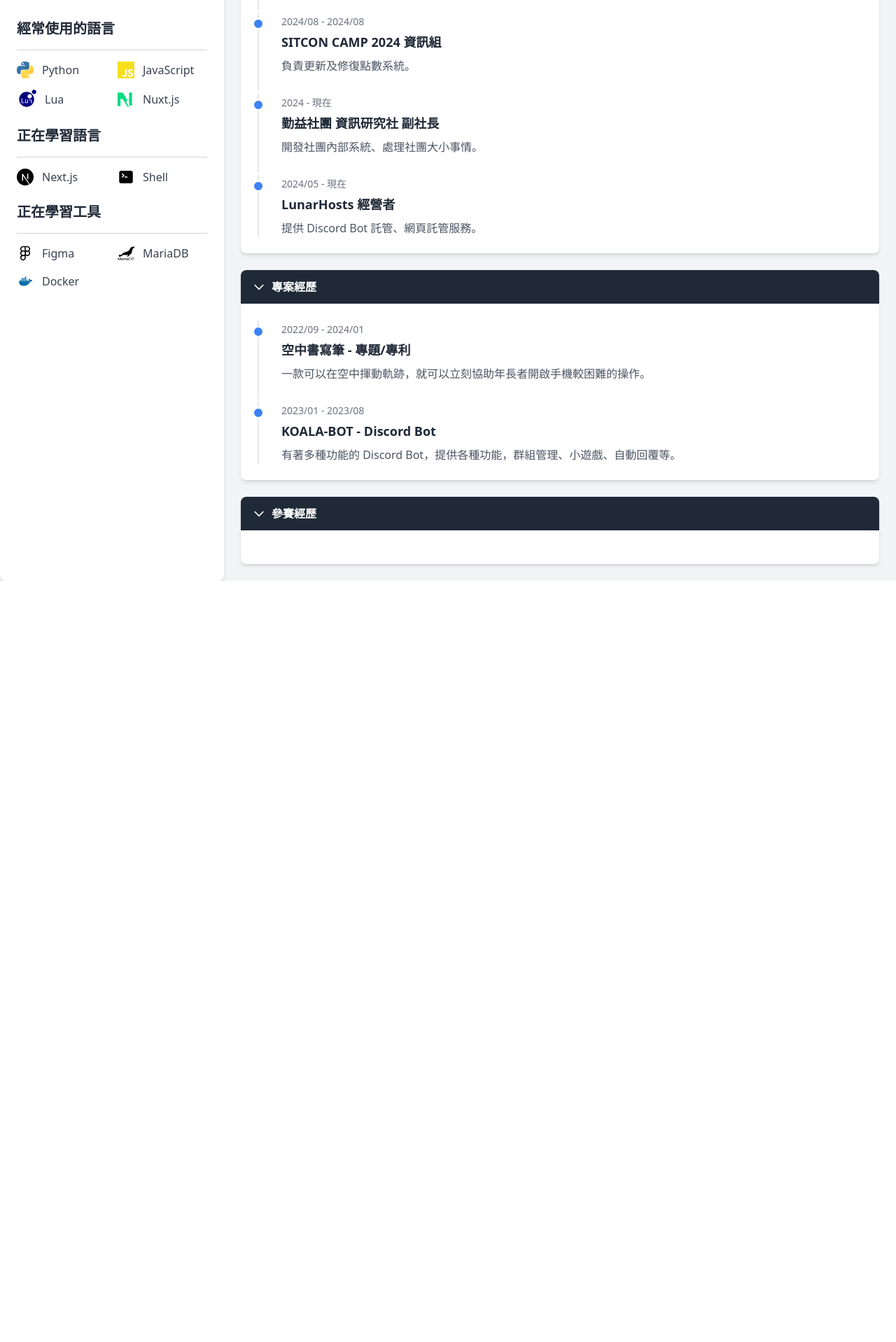
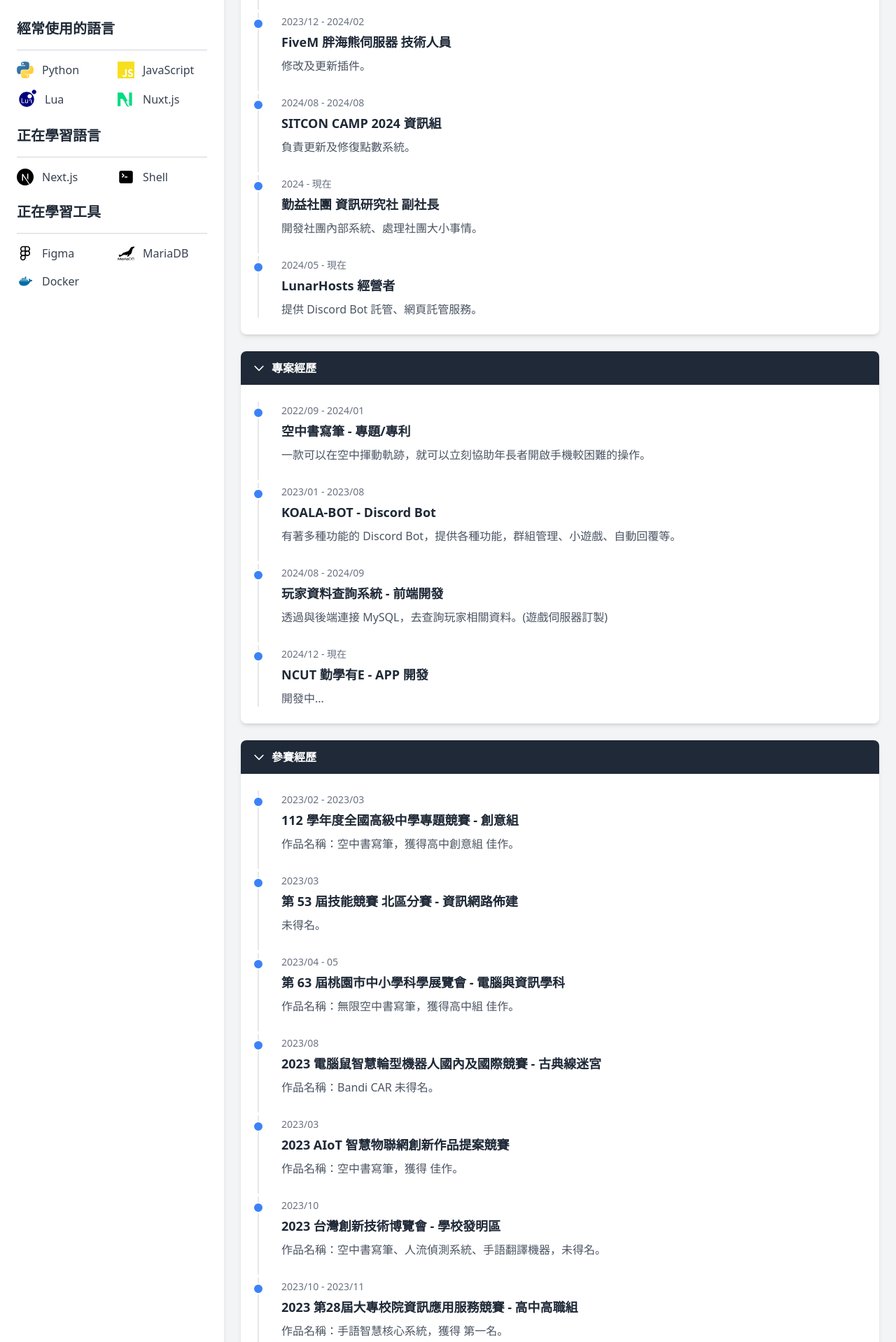
Before and after one commit to MrBandi/Bandi-Website, a Nuxt app: page / in a window 1280 px wide. Shown: the part 542-2460 px from the top of the page at 70% size. Before the commit the page ends 1372 px from the top, so only its background shows below. Built offline with nearby package versions, Linux system fonts and the light colour scheme.

Commit message:
feat: add contest and activity experience sections with mock data

```diff
--- a/components/ExperienceSection.vue
+++ b/components/ExperienceSection.vue
@@ -42,17 +42,48 @@
 
         <!-- 參賽經歷 -->
         <WindowSection title="參賽經歷">
-            <div class="space-y-4">
-                <!-- 這裡放教育背景的內容 -->
+            <div class="space-y-1">
+                <div v-for="experience in contestExperiences" :key="experience.id"
+                    class="relative pl-8 pb-6 border-l-2 border-gray-200 last:pb-0"
+                >
+                    <div class="absolute -left-[9px] mt-2">
+                        <div class="w-4 h-4 bg-blue-500 rounded-full border-2 border-white"></div>
+                    </div>
+                    <div class="mb-1">
+                        <span class="text-sm text-gray-500">{{ experience.duration }}</span>
+                    </div>
+                    <h3 class="text-lg font-semibold text-gray-800">{{ experience.title }}</h3>
+                    <p class="text-gray-600 mt-2">
+                        {{ experience.description }}
+                    </p>
+                </div>
             </div>
         </WindowSection>
 
-        <!-- 可以繼續添加更多區塊 -->
+        <!-- 活動經歷 -->
+        <WindowSection title="活動經歷">
+            <div class="space-y-1">
+                <div v-for="experience in activityExperiences" :key="experience.id"
+                    class="relative pl-8 pb-6 border-l-2 border-gray-200 last:pb-0"
+                >
+                    <div class="absolute -left-[9px] mt-2">
+                        <div class="w-4 h-4 bg-blue-500 rounded-full border-2 border-white"></div>
+                    </div>
+                    <div class="mb-1">
+                        <span class="text-sm text-gray-500">{{ experience.duration }}</span>
+                    </div>
+                    <h3 class="text-lg font-semibold text-gray-800">{{ experience.title }}</h3>
+                    <p class="text-gray-600 mt-2">
+                        {{ experience.description }}
+                    </p>
+                </div>
+            </div>
+        </WindowSection>
     </div>
 </template>
 
 <script setup lang="ts">
-import { experiences, projectExperiences } from './mock';
+import { experiences, projectExperiences, contestExperiences, activityExperiences } from './mock';
 import WindowSection from './WindowSection.vue';
 </script>
 
--- a/components/mock.ts
+++ b/components/mock.ts
@@ -14,59 +14,176 @@
 export const experiences: Experience[] = [
   {
     id: 1,
-        title: 'Minecraft 夢飛翔伺服器 創造者',
-        duration: '2018 - 2019',
-        description: '服主身分',
+    title: "Minecraft 夢飛翔伺服器 創造者",
+    duration: "2018 - 2019",
+    description: "服主身分",
   },
   {
     id: 2,
-        title: 'Discord Bot 開發者',
-        duration: '2019 - 2023',
-        description: '開發 Discord Bot，提供各種功能，群組管理、小遊戲、自動回覆等。',
+    title: "Discord Bot 開發者",
+    duration: "2019 - 2023",
+    description:
+      "開發 Discord Bot，提供各種功能，群組管理、小遊戲、自動回覆等。",
   },
   {
     id: 3,
-        title: 'FiveM 伺服器服主',
-        duration: '2019 - 2023',
-        description: '經營多個伺服器，期間開始接觸 Lua 語言，開發伺服器插件。',
+    title: "FiveM 伺服器服主",
+    duration: "2019 - 2023",
+    description: "經營多個伺服器，期間開始接觸 Lua 語言，開發伺服器插件。",
   },
   {
     id: 4,
-        title: 'FiveM 插件開發者',
-        duration: '2021 - 現在',
-        description: '開發 FiveM 插件，提供各種功能、娛樂遊戲等。',
+    title: "FiveM 插件開發者",
+    duration: "2021 - 現在",
+    description: "開發 FiveM 插件，提供各種功能、娛樂遊戲等。",
   },
   {
     id: 5,
-        title: 'SITCON CAMP 2024 資訊組',
-        duration: '2024/08 - 2024/08',
-        description: '負責更新及修復點數系統。',
+    title: "FiveM 胖海熊伺服器 技術人員",
+    duration: "2023/12 - 2024/02",
+    description: "修改及更新插件。",
   },
   {
     id: 6,
-        title: '勤益社團 資訊研究社 副社長',
-        duration: '2024 - 現在',
-        description: '開發社團內部系統、處理社團大小事情。',
+    title: "SITCON CAMP 2024 資訊組",
+    duration: "2024/08 - 2024/08",
+    description: "負責更新及修復點數系統。",
   },
   {
     id: 7,
-        title: 'LunarHosts 經營者',
-        duration: '2024/05 - 現在',
-        description: '提供 Discord Bot 託管、網頁託管服務。',
+    title: "勤益社團 資訊研究社 副社長",
+    duration: "2024 - 現在",
+    description: "開發社團內部系統、處理社團大小事情。",
+  },
+  {
+    id: 8,
+    title: "LunarHosts 經營者",
+    duration: "2024/05 - 現在",
+    description: "提供 Discord Bot 託管、網頁託管服務。",
   },
 ];
 
 export const projectExperiences: Experience[] = [
   {
     id: 1,
-        title: '空中書寫筆 - 專題/專利',
-        duration: '2022/09 - 2024/01',
-        description: '一款可以在空中揮動軌跡，就可以立刻協助年長者開啟手機較困難的操作。',
+    title: "空中書寫筆 - 專題/專利",
+    duration: "2022/09 - 2024/01",
+    description:
+      "一款可以在空中揮動軌跡，就可以立刻協助年長者開啟手機較困難的操作。",
   },
   {
     id: 2,
-        title: 'KOALA-BOT - Discord Bot',
-        duration: '2023/01 - 2023/08',
-        description: '有著多種功能的 Discord Bot，提供各種功能，群組管理、小遊戲、自動回覆等。',
+    title: "KOALA-BOT - Discord Bot",
+    duration: "2023/01 - 2023/08",
+    description:
+      "有著多種功能的 Discord Bot，提供各種功能，群組管理、小遊戲、自動回覆等。",
+  },
+  {
+    id: 3,
+    title: "玩家資料查詢系統 - 前端開發",
+    duration: "2024/08 - 2024/09",
+    description: "透過與後端連接 MySQL，去查詢玩家相關資料。(遊戲伺服器訂製)",
+  },
+  {
+    id: 4,
+    title: "NCUT 勤學有E - APP 開發",
+    duration: "2024/12 - 現在",
+    description: "開發中...",
   },
 ];
+
+export const contestExperiences: Experience[] = [
+  {
+    id: 1,
+    title: "112 學年度全國高級中學專題競賽 - 創意組",
+    duration: "2023/02 - 2023/03",
+    description: "作品名稱：空中書寫筆，獲得高中創意組 佳作。",
+  },
+  {
+    id: 2,
+    title: "第 53 屆技能競賽 北區分賽 - 資訊網路佈建",
+    duration: "2023/03",
+    description: "未得名。",
+  },
+  {
+    id: 3,
+    title: "第 63 屆桃園市中小學科學展覽會 - 電腦與資訊學科",
+    duration: "2023/04 - 05",
+    description: "作品名稱：無限空中書寫筆，獲得高中組 佳作。",
+  },
+  {
+    id: 4,
+    title: "2023 電腦鼠智慧輪型機器人國內及國際競賽 - 古典線迷宮",
+    duration: "2023/08",
+    description: "作品名稱：Bandi CAR 未得名。",
+  },
+  {
+    id: 5,
+    title: "2023 AIoT 智慧物聯網創新作品提案競賽",
+    duration: "2023/03",
+    description: "作品名稱：空中書寫筆，獲得 佳作。",
+  },
+  {
+    id: 6,
+    title: "2023 台灣創新技術博覽會 - 學校發明區",
+    duration: "2023/10",
+    description: "作品名稱：空中書寫筆、人流偵測系統、手語翻譯機器，未得名。",
+  },
+  {
+    id: 7,
+    title: "2023 第28屆大專校院資訊應用服務競賽 - 高中高職組",
+    duration: "2023/10 - 2023/11",
+    description: "作品名稱：手語智慧核心系統，獲得 第一名。",
+  },
+  {
+    id: 8,
+    title: "2024 GenAI Stars 生成式 AI 百工百業應用選拔 - 創意創客組",
+    duration: "2024/06 - 2024/10",
+    description: "作品名稱：AI手語網路神經核心系統，複賽入圍但未得名。",
+  },
+  {
+    id: 9,
+    title: "2024 亞洲教育創新與機器人競賽 勤益場 - 程控避障組",
+    duration: "2024/10 - 2023/11",
+    description: "作品名稱：倒立向前看，獲得 佳作。",
+  },
+];
+
+export const activityExperiences: Experience[] = [
+    {
+        id: 1,
+        title: "2023 台灣資安大會",
+        duration: "2023/05",
+        description: "身分：會眾",
+    },
+    {
+        id: 2,
+        title: "2023 AIS3 Junior",
+        duration: "2023/08",
+        description: "身分：D3 組員",
+    },
+    {
+        id: 3,
+        title: "2024 SITCON 年會",
+        duration: "2024/03",
+        description: "身分：會眾",
+    },
+    {
+        id: 4,
+        title: "2024 桃園之光 頒獎典禮",
+        duration: "2024/05",
+        description: "身分：被頒獎者",
+    },
+    {
+        id: 5,
+        title: "2024 台灣資安大會",
+        duration: "2024/05",
+        description: "身分：會眾",
+    },
+    {
+        id: 6,
+        title: "2024 SITCON CAMP",
+        duration: "2023/07",
+        description: "身分：資訊組 工作人員",
+    },
+];
```
Lines whose indentation alone changed are shown as unchanged.
